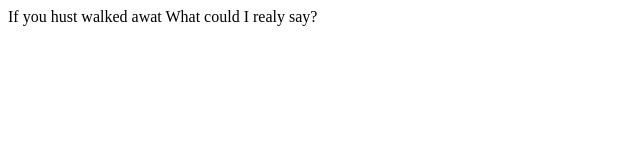
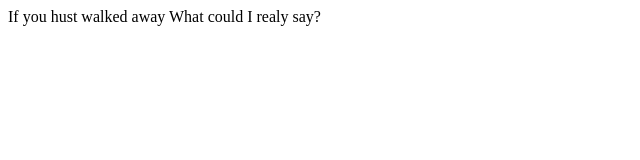
Before and after one commit to MUCSCI121/05-song-details-cdahrt, a plain HTML site: page index.html in a window 1280 px wide. Shown: the full height of the page, 0-640 px from the left. Drawn offline with Linux system fonts and the light colour scheme.

Commit message:
Update index.html

```diff
--- a/index.html
+++ b/index.html
@@ -4,7 +4,7 @@
     <title>  Assignment 02 Song Details</title>
   </head>
   <body>
-<p1> If you hust walked awat</p1>
+<p1> If you hust walked away</p1>
   <p2> What could I realy say?</p2>
 
   </body>
```
